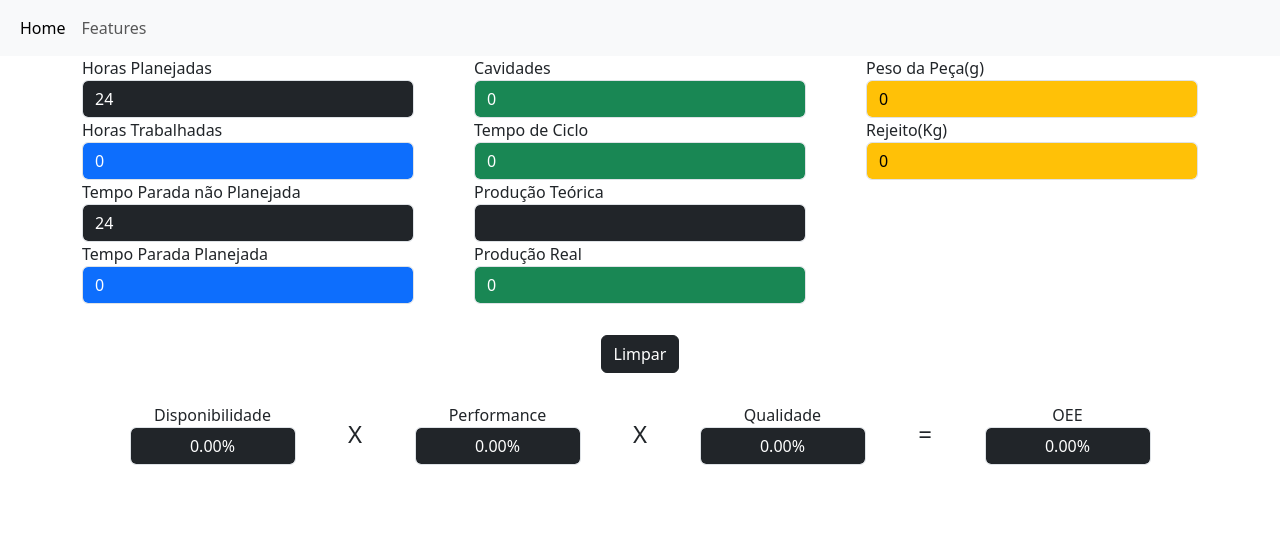
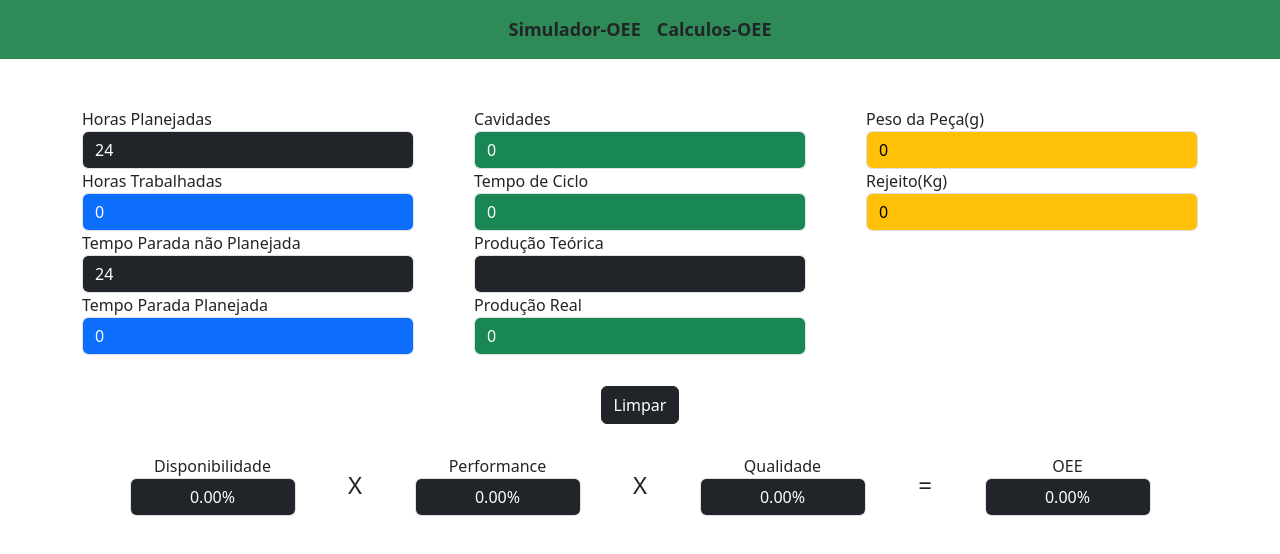
Before and after one commit to italoferreira0/simuladorOEE, a React (Vite) app: page / in a window 1280 px wide. Shown: the top 554 px of the page. Built offline with nearby package versions, Linux system fonts and the light colour scheme.

Commit message:
adicionando Navbar

```diff
--- a/src/components/DivMaster.jsx
+++ b/src/components/DivMaster.jsx
@@ -38,7 +38,7 @@ function DivMaster() {
 
     //__________________________________________________________________________________________________________
     function fun_Disponibilidade(HtrabalhadaFloat, ParadaPlanFloat, dia) {//Função de Calculo de Disponibilidade
-        if (HtrabalhadaFloat == 0|| ParadaPlanFloat == 0) {
+        if (HtrabalhadaFloat == 0) {
             return 0
         }else{return (HtrabalhadaFloat / (dia - ParadaPlanFloat)) * 100}
     }
--- a/src/components/Narbar.jsx
+++ b/src/components/Narbar.jsx
@@ -1,15 +1,19 @@
+import '../style/Navbar.css'
+
 function Navbar() {
-    return(
-        <nav class="navbar navbar-expand-lg bg-body-tertiary">
-            <div class="container-fluid">
-            <div class="collapse navbar-collapse" id="navbarNavAltMarkup">
-                <div class="navbar-nav">
-                    <a class="nav-link active" aria-current="page" href="#">Home</a>
-                    <a class="nav-link" href="#">Features</a>
+    return (
+        <div>
+            <nav class="navbar navbar-expand-lg navbar-custom">
+                <div class="container-fluid justify-content-center">
+                    <div class="navbar-nav">
+                        <a class="nav-link text-dark " href="#">Simulador-OEE</a>
+                        <a class="nav-link text-dark" href="#">Calculos-OEE</a>
+                    </div>
                 </div>
-            </div>
+            </nav>
+            <br /><br />
         </div>
-      </nav>
+
     )
 
 }
--- /dev/null
+++ b/src/style/Navbar.css
@@ -0,0 +1,6 @@
+.navbar-custom {
+    background-color: #2e8b57;
+    font-size: 18px;
+    font-weight: bold;
+
+}
```
